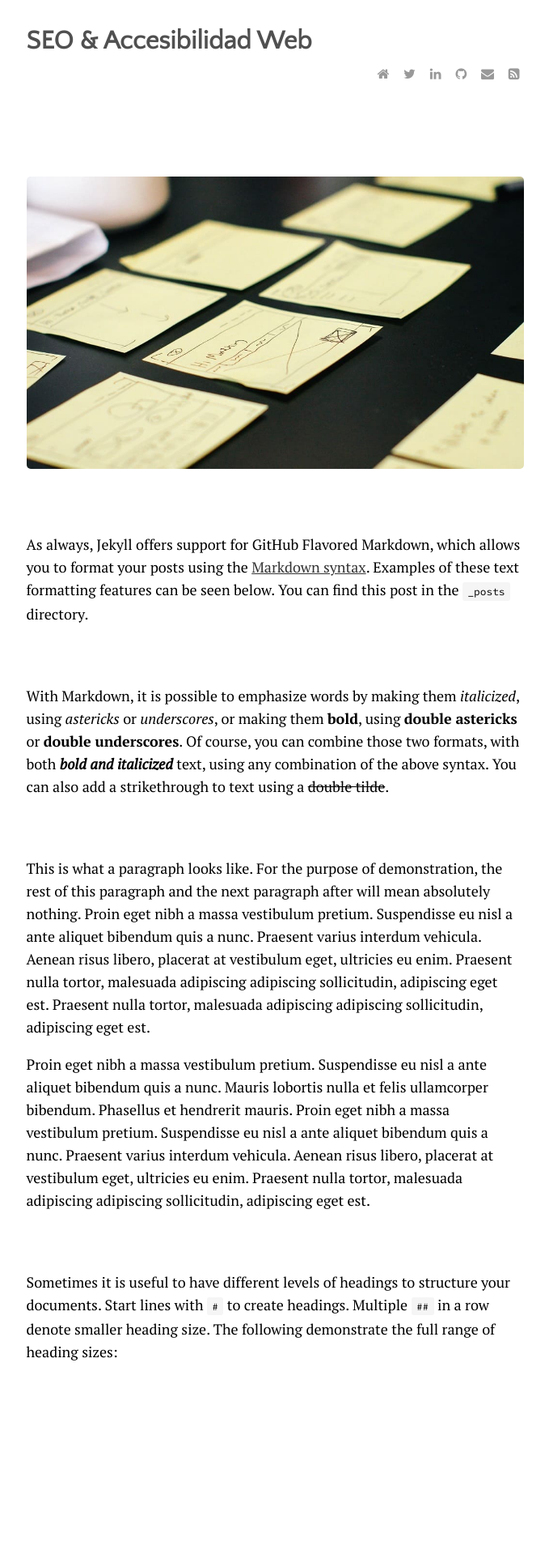
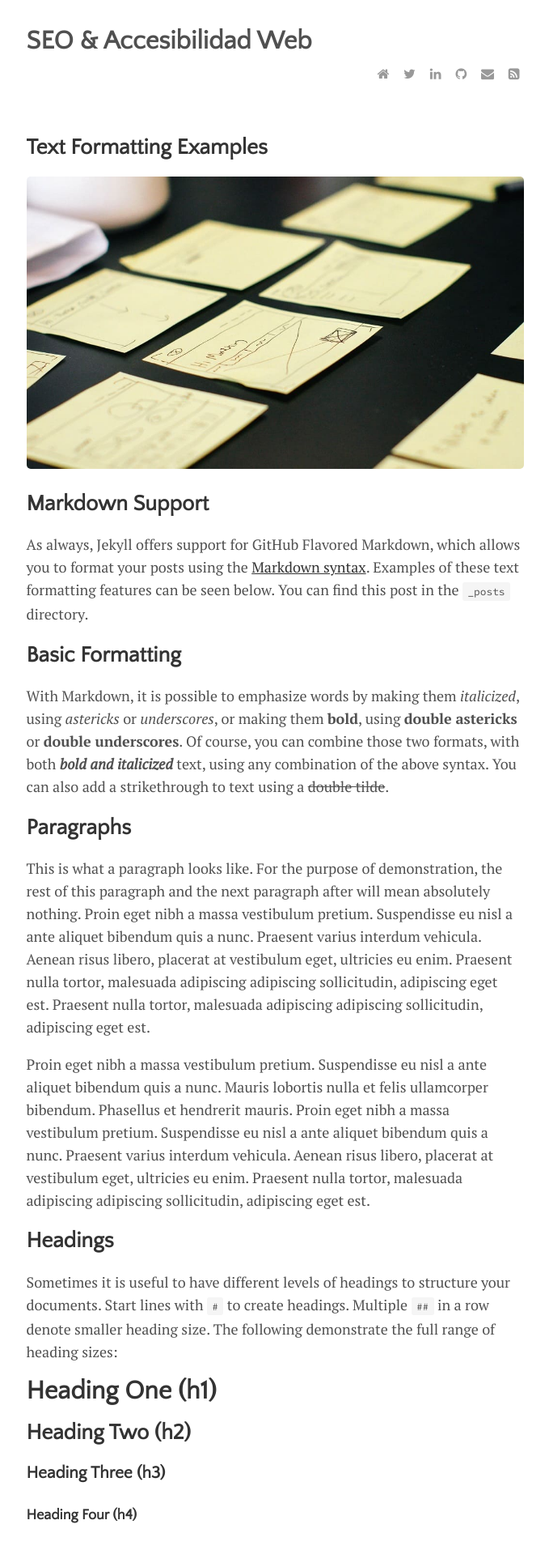
Before and after one commit to JuanEsquiviasO/blog, a Jekyll site: the page built from _posts/2014-01-01-text-formatting-examples.md, in a window 1280 px wide. Shown: the top 1914 px of the page at 81% size, without its empty margins (300-979 px from the left). Built offline with Jekyll 4.4.1, drawn with Linux system fonts in a browser that asks for light colours; formulas are drawn with MathJax 3; comment, search, counter and statistics services are not loaded.

Commit message:
restar colours of body

```diff
--- a/assets/css/main.css
+++ b/assets/css/main.css
@@ -20,7 +20,7 @@
 body {
   font-family: "PT Serif", Georgia, "Times New Roman", serif;
   font-size: 18px;
-  color: #000000;
+  color: #515151;
   line-height: 1.75rem;
 }
 
@@ -44,7 +44,7 @@ h1 a {
 
 h1, h2, h3, h4, h5, h6 {
   font-family: "Quattrocento Sans", sans-serif;
-  color: #ffffff;
+  color: #333;
 }
 
 a {
```
